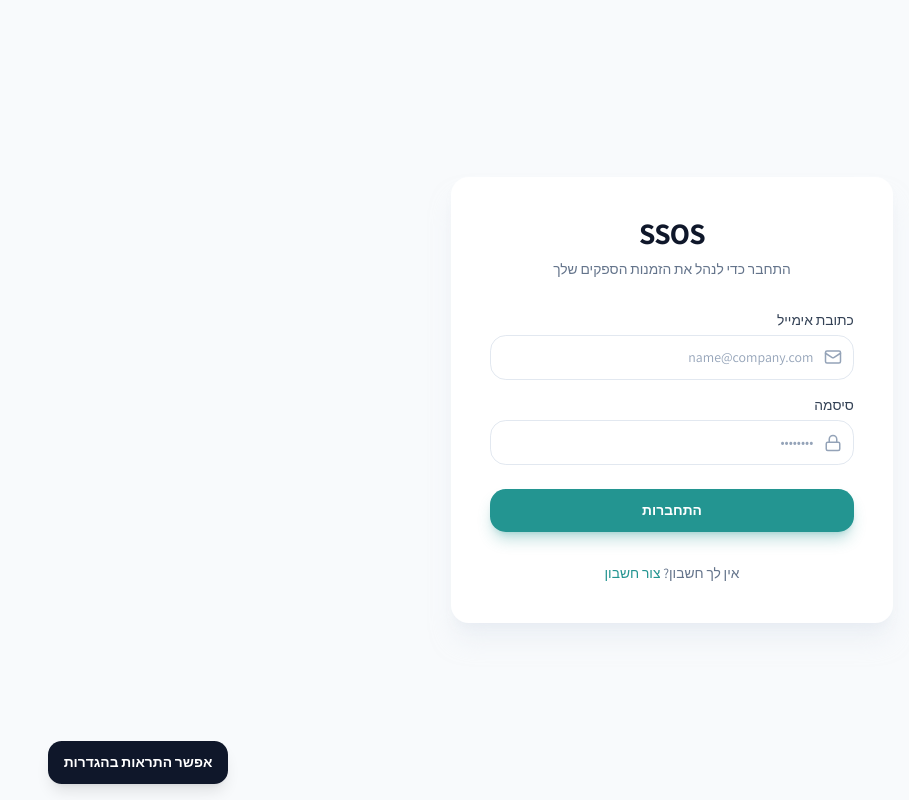
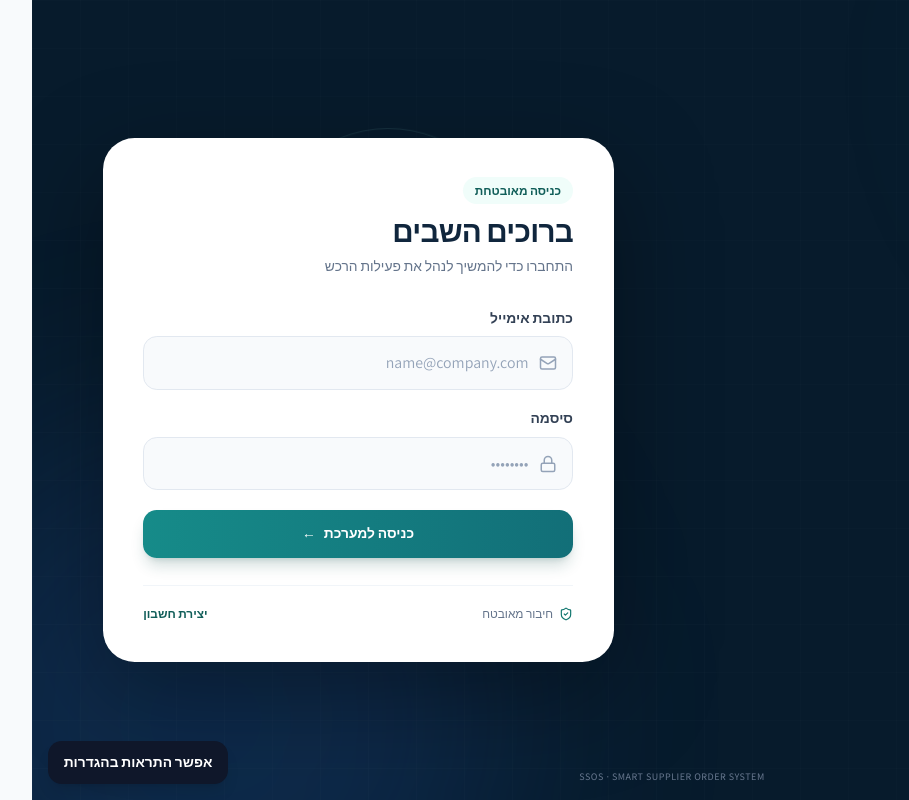
Before and after one commit to mv89-heb/SSOS-Production, a Next.js app in the folder frontend/: page /login in a window 1280 px wide. Shown: the whole page, without its empty margins (287-1196 px from the left). Built offline with nearby package versions, Linux system fonts and the light colour scheme; no server answers.

Commit message:
feat(branding): redesign animated SSOS login experience

```diff
--- a/frontend/src/app/login/page.tsx
+++ b/frontend/src/app/login/page.tsx
@@ -5,125 +5,94 @@ import { zodResolver } from '@hookform/resolvers/zod';
 import * as z from 'zod';
 import Link from 'next/link';
 import { useAuth } from '@/providers/auth-provider';
-import { Lock, Mail, Loader2 } from 'lucide-react';
+import { Lock, Mail, Loader2, ShieldCheck, Sparkles, Boxes, TrendingUp } from 'lucide-react';
 import { cn } from '@/lib/utils';
+import SsosLogo from '@/components/brand/ssos-logo';
 
-// סכימת וולידציה עם Zod
 const loginSchema = z.object({
   email: z.string().email('כתובת אימייל לא תקינה'),
   password: z.string().min(8, 'הסיסמה חייבת להכיל לפחות 8 תווים'),
 });
-
 type LoginFormValues = z.infer<typeof loginSchema>;
 
 function loginErrorMessage(error: unknown): string {
   const response = (error as { response?: { status?: number; data?: { message?: string } } })?.response;
   const status = response?.status;
   const serverMessage = response?.data?.message;
-
   if (status === 401) return "אימייל או סיסמה שגויים.";
   if (status === 429) return "יותר מדי ניסיונות. נסה שוב בעוד רגע.";
   if (status && status >= 500) return "שגיאת שרת. נסה שוב בעוד מספר רגעים.";
   if (!response) return "לא ניתן היה להגיע לשרת. בדוק את החיבור לאינטרנט, או שהאתר מוגדר כראוי.";
-  if (serverMessage) return serverMessage; // e.g. missing/expired CSRF token
+  if (serverMessage) return serverMessage;
   return "ההתחברות נכשלה. בדוק את החיבור ונסה שוב.";
 }
 
 export default function LoginPage() {
   const { login, isLoggingIn, loginError } = useAuth();
-
-  const {
-    register,
-    handleSubmit,
-    formState: { errors },
-  } = useForm<LoginFormValues>({
-    resolver: zodResolver(loginSchema),
-  });
-
-  const onSubmit = (data: LoginFormValues) => {
-    login(data);
-  };
+  const { register, handleSubmit, formState: { errors } } = useForm<LoginFormValues>({ resolver: zodResolver(loginSchema) });
+  const onSubmit = (data: LoginFormValues) => login(data);
 
   return (
-    <div className="flex min-h-screen items-center justify-center bg-slate-50 px-4">
-      <div className="w-full max-w-md space-y-8 rounded-2xl bg-white p-10 shadow-xl shadow-slate-200/50">
-        <div className="text-center">
-          <h1 className="text-3xl font-bold tracking-tight text-slate-900">SSOS</h1>
-          <p className="mt-2 text-sm text-slate-500">התחבר כדי לנהל את הזמנות הספקים שלך</p>
+    <main dir="rtl" className="relative flex min-h-screen items-center justify-center overflow-hidden bg-[#071b2c] px-4 py-8 text-slate-900">
+      <div aria-hidden="true" className="pointer-events-none absolute inset-0 overflow-hidden">
+        <div className="absolute -right-40 -top-48 h-[34rem] w-[34rem] rounded-full bg-teal-500/15 blur-[100px] ssos-glow" />
+        <div className="absolute -bottom-56 -left-32 h-[38rem] w-[38rem] rounded-full bg-blue-500/15 blur-[110px]" />
+        <div className="absolute inset-0 opacity-[0.08]" style={{ backgroundImage: 'linear-gradient(rgba(255,255,255,.16) 1px, transparent 1px), linear-gradient(90deg, rgba(255,255,255,.16) 1px, transparent 1px)', backgroundSize: '48px 48px' }} />
+        <div className="absolute left-[18%] top-[16%] h-64 w-64 rounded-full border border-teal-200/10 ssos-orbit" />
+        <div className="absolute left-[calc(18%+7.5rem)] top-[calc(16%+7.5rem)] h-4 w-4 rounded-full bg-teal-300/60 shadow-[0_0_32px_8px_rgba(94,234,212,.25)]" />
       </div>
 
-        <form onSubmit={handleSubmit(onSubmit)} className="mt-8 space-y-6">
-          <div className="space-y-4">
-            {/* Email Field */}
-            <div>
-              <label className="block text-sm font-medium text-slate-700">כתובת אימייל</label>
-              <div className="relative mt-1">
-                <div className="pointer-events-none absolute inset-y-0 right-0 flex items-center pr-3 text-slate-400">
-                  <Mail size={18} />
+      <div className="relative z-10 mx-auto grid w-full max-w-6xl items-center gap-8 lg:grid-cols-[1.05fr_.95fr] lg:gap-16">
+        <section className="hidden text-white lg:block">
+          <div className="ssos-mark-arrive"><SsosLogo size="lg" light /></div>
+          <div className="ssos-rise mt-10 max-w-xl">
+            <p className="mb-4 inline-flex items-center gap-2 rounded-full border border-teal-200/20 bg-teal-200/10 px-4 py-2 text-xs font-bold text-teal-100"><Sparkles size={14} /> סביבת עבודה חכמה לניהול רכש</p>
+            <h1 className="text-4xl font-black leading-[1.2] tracking-tight xl:text-5xl">כל שרשרת הרכש.<br /><span className="text-teal-300">בשליטה אחת.</span></h1>
+            <p className="mt-5 max-w-lg text-base leading-8 text-slate-300">ניהול הזמנות, ספקים, מלאי ומסמכים — בחוויית עבודה אחת מדויקת, שקופה ונוחה.</p>
           </div>
-                <input
-                  {...register('email')}
-                  type="email"
-                  className={cn(
-                    "block w-full rounded-lg border border-slate-200 py-3 pr-10 pl-3 text-slate-900 placeholder-slate-400 focus:border-primary focus:ring-2 focus:ring-primary/20 sm:text-sm transition-all",
-                    errors.email && "border-red-500 focus:border-red-500 focus:ring-red-100"
-                  )}
-                  placeholder="name@company.com"
-                />
+          <div className="ssos-rise mt-10 grid max-w-xl grid-cols-3 gap-3">
+            {[{ icon: Boxes, title: 'רכש ומלאי' }, { icon: TrendingUp, title: 'תובנות ונתונים' }, { icon: ShieldCheck, title: 'בקרה ואמינות' }].map(({ icon: Icon, title }) => <div key={title} className="rounded-2xl border border-white/10 bg-white/[0.06] p-4 backdrop-blur-sm"><Icon className="mb-3 h-5 w-5 text-teal-300" /><p className="text-xs font-bold text-slate-200">{title}</p></div>)}
           </div>
-              {errors.email && <p className="mt-1 text-xs text-red-500">{errors.email.message}</p>}
+          <p className="mt-12 text-xs font-medium tracking-wide text-slate-500">SMART SUPPLIER ORDER SYSTEM <span className="mx-2 text-teal-500">•</span> SSOS</p>
+        </section>
+
+        <section className="ssos-rise w-full rounded-[2rem] border border-white/60 bg-white p-6 shadow-[0_32px_100px_rgba(0,0,0,.35)] sm:p-10">
+          <div className="mb-8 flex flex-col items-center text-center lg:items-start lg:text-right">
+            <div className="mb-5 lg:hidden"><SsosLogo size="lg" /></div>
+            <div className="mb-3 hidden lg:block"><span className="rounded-full bg-teal-50 px-3 py-1.5 text-xs font-extrabold text-teal-800">כניסה מאובטחת</span></div>
+            <h2 className="text-2xl font-black tracking-tight text-[#10263d] sm:text-3xl">ברוכים השבים</h2>
+            <p className="mt-2 text-sm text-slate-500">התחברו כדי להמשיך לנהל את פעילות הרכש</p>
           </div>
 
-            {/* Password Field */}
+          <form onSubmit={handleSubmit(onSubmit)} className="space-y-5">
             <div>
-              <label className="block text-sm font-medium text-slate-700">סיסמה</label>
-              <div className="relative mt-1">
-                <div className="pointer-events-none absolute inset-y-0 right-0 flex items-center pr-3 text-slate-400">
-                  <Lock size={18} />
+              <label className="mb-2 block text-sm font-bold text-slate-700">כתובת אימייל</label>
+              <div className="relative">
+                <span className="pointer-events-none absolute inset-y-0 right-0 flex items-center pr-4 text-slate-400"><Mail size={18} /></span>
+                <input {...register('email')} type="email" autoComplete="username" className={cn("block w-full rounded-xl border border-slate-200 bg-slate-50 py-3.5 pl-4 pr-11 text-slate-900 placeholder:text-slate-400 transition focus:border-teal-600 focus:bg-white focus:outline-none focus:ring-4 focus:ring-teal-600/10", errors.email && "border-red-500 focus:border-red-500 focus:ring-red-100")} placeholder="name@company.com" />
               </div>
-                <input
-                  {...register('password')}
-                  type="password"
-                  className={cn(
-                    "block w-full rounded-lg border border-slate-200 py-3 pr-10 pl-3 text-slate-900 placeholder-slate-400 focus:border-primary focus:ring-2 focus:ring-primary/20 sm:text-sm transition-all",
-                    errors.password && "border-red-500 focus:border-red-500 focus:ring-red-100"
-                  )}
-                  placeholder="••••••••"
-                />
+              {errors.email && <p className="mt-1.5 text-xs font-semibold text-red-600">{errors.email.message}</p>}
             </div>
-              {errors.password && <p className="mt-1 text-xs text-red-500">{errors.password.message}</p>}
+            <div>
+              <label className="mb-2 block text-sm font-bold text-slate-700">סיסמה</label>
+              <div className="relative">
+                <span className="pointer-events-none absolute inset-y-0 right-0 flex items-center pr-4 text-slate-400"><Lock size={18} /></span>
+                <input {...register('password')} type="password" autoComplete="current-password" className={cn("block w-full rounded-xl border border-slate-200 bg-slate-50 py-3.5 pl-4 pr-11 text-slate-900 placeholder:text-slate-400 transition focus:border-teal-600 focus:bg-white focus:outline-none focus:ring-4 focus:ring-teal-600/10", errors.password && "border-red-500 focus:border-red-500 focus:ring-red-100")} placeholder="••••••••" />
               </div>
+              {errors.password && <p className="mt-1.5 text-xs font-semibold text-red-600">{errors.password.message}</p>}
             </div>
-
-          {/* Error Message from Server — distinguishes the actual cause instead
-              of a single generic string, since a masked message here is what
-              made the CSRF-token bug undiagnosable from the UI. */}
-          {Boolean(loginError) && (
-            <div className="rounded-lg bg-red-50 p-3 text-center text-sm font-medium text-red-600">
-              {loginErrorMessage(loginError)}
-            </div>
-          )}
-
-          <button
-            type="submit"
-            disabled={isLoggingIn}
-            className="flex w-full items-center justify-center rounded-lg bg-primary py-3 text-sm font-semibold text-white shadow-lg shadow-primary/30 transition-all hover:bg-primary/90 focus:ring-2 focus:ring-primary/20 active:scale-[0.98] disabled:opacity-70"
-          >
-            {isLoggingIn ? (
-              <Loader2 className="animate-spin" size={20} />
-            ) : (
-              "התחברות"
-            )}
+            {Boolean(loginError) && <div role="alert" className="rounded-xl border border-red-100 bg-red-50 p-3 text-center text-sm font-semibold text-red-700">{loginErrorMessage(loginError)}</div>}
+            <button type="submit" disabled={isLoggingIn} className="group flex w-full items-center justify-center gap-2 rounded-xl bg-gradient-to-l from-[#126f78] to-[#168b89] py-3.5 text-sm font-extrabold text-white shadow-lg shadow-teal-900/20 transition duration-200 hover:-translate-y-0.5 hover:shadow-xl hover:shadow-teal-900/25 focus:outline-none focus:ring-4 focus:ring-teal-600/20 active:translate-y-0 disabled:cursor-not-allowed disabled:opacity-70">
+              {isLoggingIn ? <><Loader2 className="h-5 w-5 animate-spin" /> מתחבר...</> : <>כניסה למערכת <span className="transition-transform group-hover:-translate-x-1">←</span></>}
             </button>
           </form>
-
-        <p className="text-center text-sm text-slate-500">
-          אין לך חשבון?{' '}
-          <Link href="/register" className="font-medium text-primary hover:underline">
-            צור חשבון
-          </Link>
-        </p>
+          <div className="mt-7 flex items-center justify-between border-t border-slate-100 pt-5 text-xs text-slate-500">
+            <span className="inline-flex items-center gap-1.5"><ShieldCheck size={14} className="text-teal-700" /> חיבור מאובטח</span>
+            <Link href="/register" className="font-bold text-teal-800 transition hover:text-teal-600 hover:underline">יצירת חשבון</Link>
           </div>
+        </section>
       </div>
+      <div className="absolute bottom-4 left-0 right-0 z-10 text-center text-[10px] font-medium tracking-wider text-slate-500">SSOS · SMART SUPPLIER ORDER SYSTEM</div>
+    </main>
   );
 }
```
Lines whose indentation alone changed are shown as unchanged.
